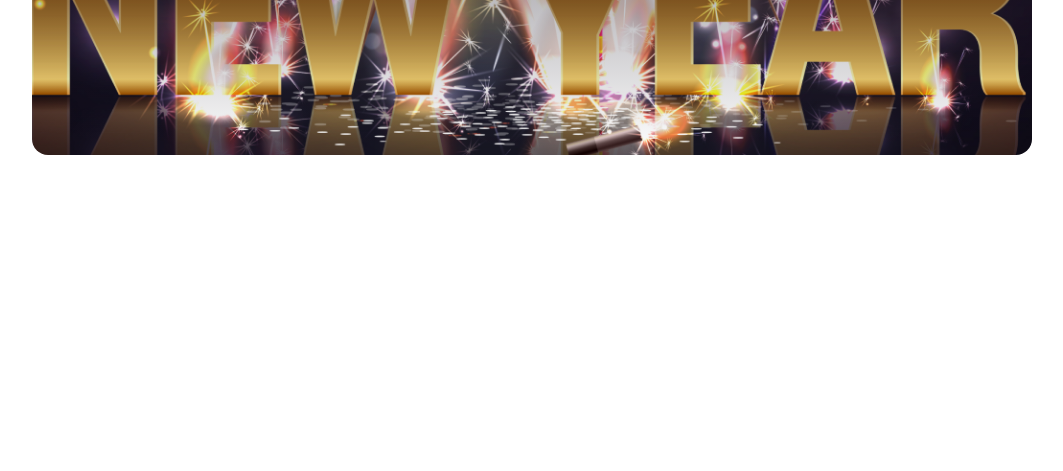
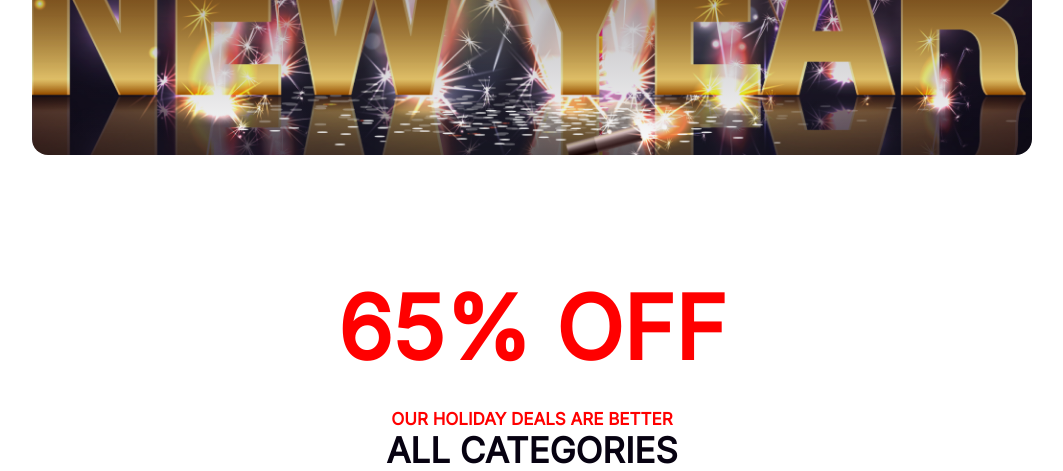
Before and after one commit to shuvoahmedd/website-newyear, a plain HTML site: page index.html in a window 1280 px wide. Shown: the part 470-941 px from the top of the page, without its empty margins (108-1171 px from the left). Before the commit the page ends 800 px from the top, so only its background shows below. Drawn offline with Linux system fonts and the light colour scheme.

Commit message:
added middle

```diff
--- a/index.html
+++ b/index.html
@@ -5,8 +5,8 @@
     <meta name="viewport" content="width=device-width, initial-scale=1.0">
     <title>Happy New Year</title>
     <link rel="preconnect" href="https://fonts.googleapis.com">
-    <link rel="preconnect" href="https://fonts.gstatic.com" crossorigin>
-    <link href="https://fonts.googleapis.com/css2?family=Merriweather&display=swap" rel="stylesheet">
+<link rel="preconnect" href="https://fonts.gstatic.com" crossorigin>
+<link href="https://fonts.googleapis.com/css2?family=Inter&family=Merriweather&display=swap" rel="stylesheet">
 <link rel="stylesheet" href="style/style.css">
 </head>
 <body>
@@ -17,7 +17,13 @@
         </div>
       </header>
     <main>
-
+        <section>
+            <div class="middle_contain">
+                <h1 class="middle_1">65% OFF</h1>
+                <h5 class="middle_2"><strong>OUR HOLIDAY DEALS ARE BETTER</strong></h5>
+                <h3 class="middle_3"><strong>ALL CATEGORIES</strong></h3>
+            </div>
+        </section>
     </main>
 
     <footer>
--- a/style/style.css
+++ b/style/style.css
@@ -33,3 +33,33 @@
     font-style: normal;
     font-weight: 900px;
 }
+
+.middle_1{
+    color: #F00;
+    text-align: center;
+    font-family: 'Inter';
+    font-size: 88px;
+    font-style: normal;
+    font-weight: 700;
+    line-height: normal;
+}
+.middle_2{
+    color: #F00;
+    text-align: center;
+    font-family: 'Inter';
+    font-size: 17px;
+    margin-top: 28px;
+    font-style: normal;
+    font-weight: 500;
+    line-height: normal;
+}
+
+.middle_3{
+    color: #070211;
+    text-align: center;
+    font-family: 'Inter';
+    font-size: 35px;
+    font-style: normal;
+    font-weight: 700;
+    line-height: normal;
+}
```
